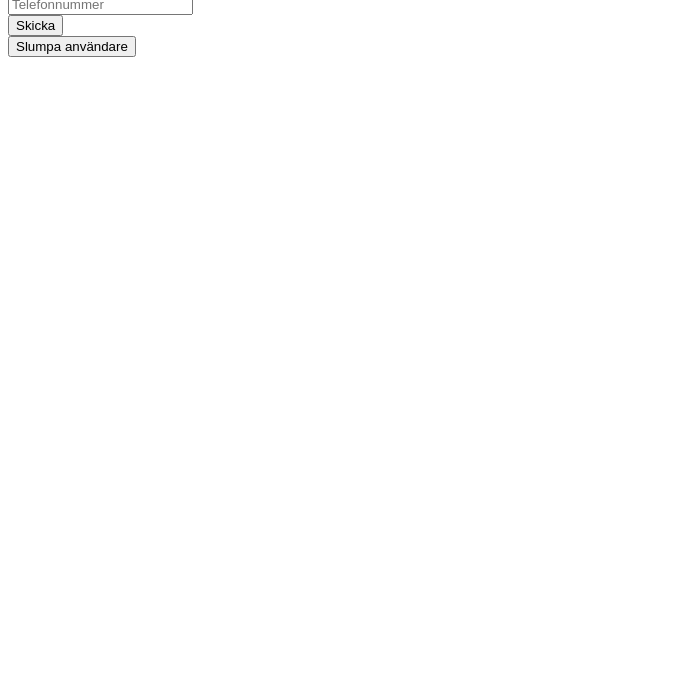
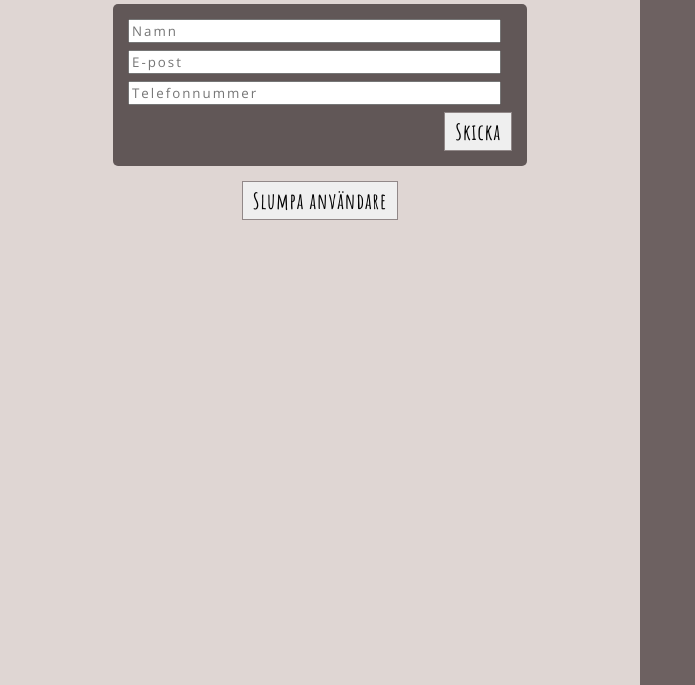
Before and after one commit to Mathildap/Adressbok-frontend, a plain HTML site: page index.html in a window 1280 px wide. Shown: the part 115-800 px from the top of the page, without its empty margins (0-695 px from the left). Drawn offline with nearby package versions, Linux system fonts and the light colour scheme; no server answers.

Commit message:
added css

```diff
--- a/index.html
+++ b/index.html
@@ -5,21 +5,24 @@
     <meta http-equiv="X-UA-Compatible" content="IE=edge">
     <meta name="viewport" content="width=device-width, initial-scale=1.0">
     <link rel="stylesheet" href="/style.css">
+    <link rel="preconnect" href="https://fonts.gstatic.com">
+    <link href="https://fonts.googleapis.com/css2?family=Amatic+SC:wght@400;700&family=Open+Sans&display=swap" rel="stylesheet">
+
     <title>Document</title>
 </head>
 <body>
-    <div>
+    <div class="add-user-container">
         <h2>Lägg till person i adressbok</h2>
-        <form>
-        <div><input type="text" id="userName" placeholder="Namn"></div>
-        <div><input type="email" id="userMail" placeholder="E-post"></div>
-        <div><input type="tel" id="userTel" placeholder="Telefonnummer"></div>
-        <div><button type="submit" id="sendBtn">Skicka</button></div>
+        <form class="form">
+        <div class="input-div"><input type="text" id="userName" placeholder="Namn"></div>
+        <div class="input-div"><input type="email" id="userMail" placeholder="E-post"></div>
+        <div class="input-div"><input type="tel" id="userTel" placeholder="Telefonnummer"></div>
+        <div class="send-btn-div"><button type="submit" id="sendBtn">Skicka</button></div>
         </form>
         <button id="randomBtn">Slumpa användare</button>
     </div>
 
-    <div id="usersContainer"></div>
+    <div id="usersContainer" class="users-container"></div>
     <script src="script.js"></script>
 </body>
 </html>
--- a/script.js
+++ b/script.js
@@ -16,6 +16,10 @@ randomBtn.addEventListener("click", () => {
 
 
 function sendUser() {
+    if (userName.value == "") {
+        return;
+    };
+
     newUser = {userName: userName.value, userMail: userMail.value, userTel: userTel.value};
 
     fetch("http://localhost:3000/users/", {method: "post", headers: {"Content-type": "application/json"}, body: JSON.stringify(newUser)})
@@ -32,12 +36,12 @@ function printUsers() {
     .then(resp => resp.json())
     .then(data => {
         console.log("Get users: ", data);
-        usersContainer.insertAdjacentHTML("beforeend", `<h2>Alla användare</h2>`);
+        usersContainer.insertAdjacentHTML("beforeend", `<h2 class="users-h2">Alla användare</h2>`);
 
         for (user in data) {
-            usersContainer.insertAdjacentHTML("beforeend", `<div><h4>${data[user].userName}<br>
+            usersContainer.insertAdjacentHTML("beforeend", `<div class="user-div"><h4>${data[user].userName}<br>
             ${data[user].userMail}<br>
-            ${data[user].userTel}<br></h4></div>`);
+            ${data[user].userTel}<br></h4><hr class="hr"></div>`);
         };
     });
 };
--- a/style.css
+++ b/style.css
@@ -0,0 +1,90 @@
+/* - - - - - - - - - - FONTS - - - - - - - - - -
+font-family: 'Amatic SC', cursive;
+font-family: 'Open Sans', sans-serif;
+- - - - - - - - - - - - - -  - - - - - - - - - - */
+
+body {
+    display: flex;
+    justify-content: space-between;
+    margin: 0;
+}
+h2 {
+    font-family: 'Amatic SC', cursive;
+    font-size: 40px;
+    text-align: center;
+    padding: 15px;
+    margin-bottom: 0;
+}
+
+/* - - - - - - - - - - ADD USER - - - - - - - - - - */
+.add-user-container {
+    width: 50%;
+    height: 100vh;
+    background-color: rgb(223, 214, 211);
+}
+.form {
+    background-color: rgb(97, 87, 87);
+    border-radius: 5px;
+    width: 60%;
+    padding: 15px;
+    margin: 5px auto;
+}
+.input-div {
+    margin: 0 auto;
+}
+input {
+    font-family: 'Open Sans', sans-serif;
+    letter-spacing: 2px;
+    margin-bottom: 7px;
+    width: 95%;
+}
+.send-btn-div {
+    display: flex;
+    justify-content: flex-end;
+}
+#sendBtn {
+    font-family: 'Amatic SC', cursive;
+    font-size: 22px;
+    font-weight: bold;
+    letter-spacing: 1px;
+    border: 1px solid rgb(145, 136, 136);
+    padding: 5px 10px;
+    right: 0px;
+    outline: none;
+}
+#randomBtn {
+    font-family: 'Amatic SC', cursive;
+    font-size: 22px;
+    font-weight: bold;
+    letter-spacing: 1px;
+    border: 1px solid rgb(145, 136, 136);
+    padding: 5px 10px;
+    display: block;
+    margin: 15px auto;
+}
+#randomBtn:hover, #sendBtn:hover {
+    background-color: rgb(172, 159, 159);
+}
+
+/* - - - - - - - - - - ADRESS BOOK - - - - - - - - - - */
+.users-container {
+    background-color: rgb(109, 97, 97);
+    width: 50%;
+}
+.user-div {
+    /* width: 300px; */
+    padding: 15px;
+}
+h4 {
+    font-family: 'Open Sans', sans-serif;
+    text-shadow: 1px 1px 1px rgb(143, 136, 136);
+    letter-spacing: 1px;
+    padding: 15px;
+    margin: 0;
+}
+.hr {
+    height: 2px;
+    background-color: rgb(221, 214, 205);
+    border: 0;
+    border-radius: 5px;
+}
```
